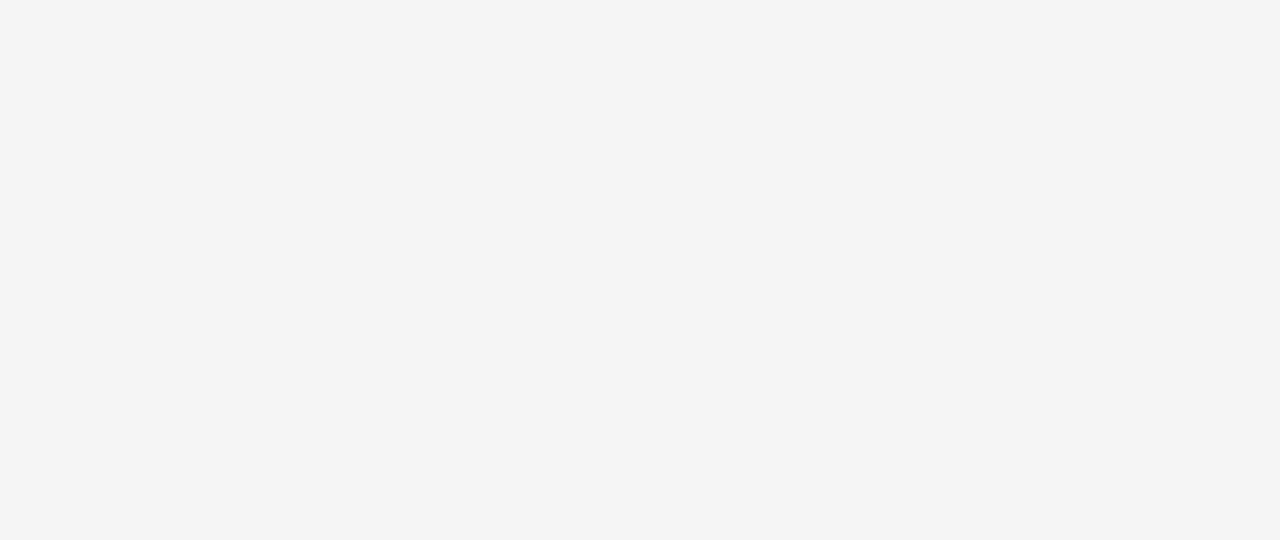
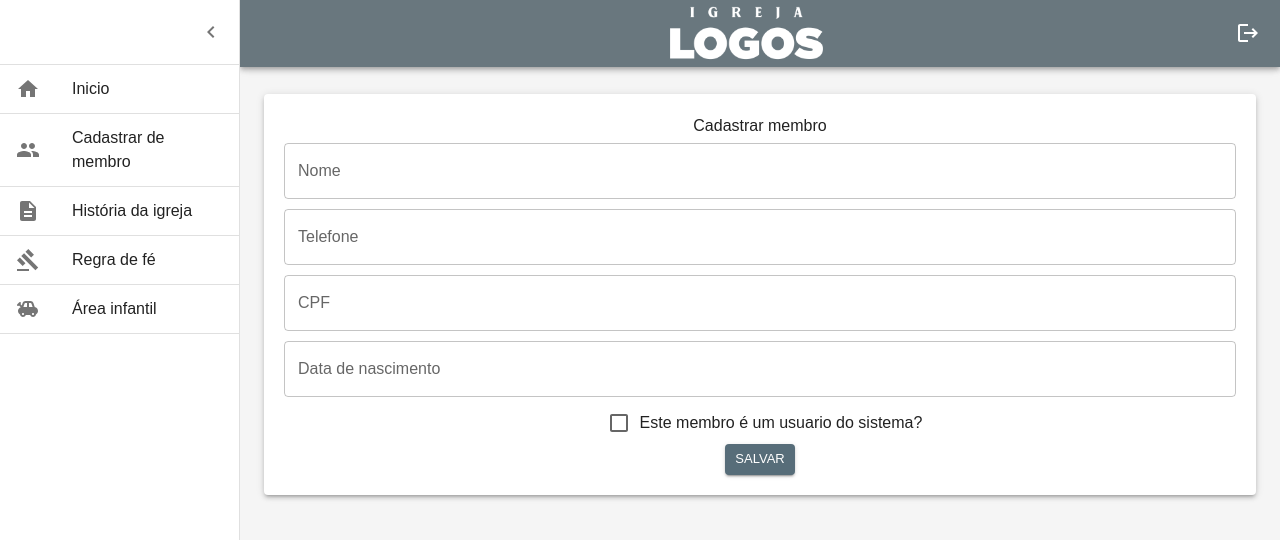
Before and after one commit to Geraldosbn/logos, a React (Vite) app: page /main/memberRegister in a window 1280 px wide. Before the commit this address had no page. Shown: the top 540 px of the page. Built offline with nearby package versions, Linux system fonts and the light colour scheme.

Commit message:
feat: implementa pagina de cadastro de membro com validação do formulario

```diff
--- a/src/App.tsx
+++ b/src/App.tsx
@@ -7,6 +7,7 @@ import { Main } from './pages/Main/Main.tsx'
 import { Login } from './pages/Login/Login.tsx'
 import { DataRegister } from './pages/DataRegister/DataRegister.tsx'
 import { mainPath } from './shared/constants/path.ts'
+import { MemberRegister } from './pages/MemberRegister/MemberRegister.tsx'
 
 function App() {
   return (
@@ -15,6 +16,10 @@ function App() {
         <Route path='/' element={<Login />} />
         <Route path={mainPath} element={<Main />}>
           <Route index path={mainPath} element={<Home />} />
+          <Route
+            path={`${mainPath}/memberRegister`}
+            element={<MemberRegister />}
+          />
           <Route
             path={`${mainPath}/churchHistory`}
             element={<ChurchHistory />}
--- /dev/null
+++ b/src/components/CheckBox/CheckBox.tsx
@@ -0,0 +1,29 @@
+import { Checkbox, CheckboxProps, Typography } from '@mui/material'
+import { useState } from 'react'
+import { useStyles } from './style'
+
+interface BaseCheckBoxProps extends Omit<CheckboxProps, 'label'> {
+  label: string
+  onclick: (value: boolean) => void
+}
+
+export const CheckBox = ({ label, onclick, ...props }: BaseCheckBoxProps) => {
+  const classes = useStyles()
+  const [checked, setChecked] = useState(false)
+
+  const handleCheck = (checked: boolean) => {
+    onclick(checked)
+    setChecked(checked)
+  }
+
+  return (
+    <div className={classes.container}>
+      <Checkbox
+        checked={checked}
+        onChange={(_, checked) => handleCheck(checked)}
+        {...props}
+      />
+      <Typography>{label}</Typography>
+    </div>
+  )
+}
--- /dev/null
+++ b/src/components/CheckBox/style.ts
@@ -0,0 +1,8 @@
+import { makeStyles } from '@mui/styles'
+
+export const useStyles = makeStyles(() => ({
+  container: {
+    display: 'flex',
+    alignItems: 'center'
+  }
+}))
--- a/src/components/InputTextField/InputTextField.tsx
+++ b/src/components/InputTextField/InputTextField.tsx
@@ -5,7 +5,7 @@ interface InputTextField extends StandardTextFieldProps {
 }
 export const InputTextField = ({ errorMessage, ...props }: InputTextField) => {
   return (
-    <div style={{ width: '100%' }}>
+    <div style={{ width: '100%', paddingBottom: 5, paddingTop: 5 }}>
       <TextField {...props} style={{ width: '100%' }} />
       <div style={{ color: 'red', fontSize: 12, margin: 0 }}>
         {errorMessage}
--- a/src/containers/AppDrawer/utils/listItem.tsx
+++ b/src/containers/AppDrawer/utils/listItem.tsx
@@ -1,4 +1,4 @@
-import { Description, Gavel, Home, Toys } from '@mui/icons-material'
+import { Description, Gavel, Home, People, Toys } from '@mui/icons-material'
 import { mainPath } from '../../../shared/constants/path'
 
 export interface ListItems {
@@ -10,6 +10,11 @@ export interface ListItems {
 export const listItems: ListItems[] = [
   { label: 'Inicio', to: `${mainPath}`, icon: <Home /> },
   {
+    label: 'Cadastrar de membro',
+    to: `${mainPath}/memberRegister`,
+    icon: <People />
+  },
+  {
     label: 'História da igreja',
     to: `${mainPath}/churchHistory`,
     icon: <Description />
--- /dev/null
+++ b/src/pages/MemberRegister/MemberRegister.tsx
@@ -0,0 +1,112 @@
+import { useState } from 'react'
+import { Paper, Typography } from '@mui/material'
+import { schemaForm } from './schemaForm'
+import { useStyles } from './style'
+import { useFormValidate } from '../../hooks/useFormValidate'
+import { InputTextField } from '../../components/InputTextField/InputTextField'
+import { Button } from '../../components/Button/Button'
+import { CheckBox } from '../../components/CheckBox/CheckBox'
+//import { Post } from '../../../../shared/interfaces/interfaces'
+
+export const MemberRegister = () => {
+  const classes = useStyles()
+  // const { mutateAsync: onSubmit, isSuccess } = useMemberRegister()
+
+  const [isUserSystem, setIsUserSystem] = useState(false)
+  const [passwords, setPasswords] = useState<{
+    password: string
+    confirmPassword: string
+  }>({ password: '', confirmPassword: '' })
+
+  const { register, errors, handleSubmit } = useFormValidate(
+    schemaForm({
+      isUserSystem,
+      passwordError: passwords.password !== passwords.confirmPassword
+    })
+  )
+
+  // useEffect(() => {
+  //   if (isSuccess) {
+  //     reset()
+  //     alert('artigo criado com sucesso.')
+  //   }
+  // }, [isSuccess])
+
+  const handleSubmitForm = () => {
+    //  onSubmit({ data, typePost }) data: Post
+  }
+
+  return (
+    <Paper className={classes.paper} elevation={3}>
+      <form className={classes.form} onSubmit={handleSubmit(handleSubmitForm)}>
+        <Typography className={classes.title}>Cadastrar membro</Typography>
+        <InputTextField
+          label='Nome'
+          inputProps={{ ...register('name') }}
+          error={!!errors.name}
+          errorMessage={errors.name?.message as string}
+        />
+        <InputTextField
+          label='Telefone'
+          type='number'
+          inputProps={{ ...register('phone') }}
+          error={!!errors.phone}
+          errorMessage={errors.phone?.message as string}
+        />
+        <InputTextField
+          label='CPF'
+          inputProps={{ ...register('cpf') }}
+          error={!!errors.cpf}
+          errorMessage={errors.cpf?.message as string}
+        />
+        <InputTextField
+          label='Data de nascimento'
+          inputProps={{ ...register('birthday') }}
+          error={!!errors.birthday}
+          errorMessage={errors.birthday?.message as string}
+        />
+        {isUserSystem && (
+          <div style={{ width: '100%' }}>
+            <InputTextField
+              label='Login'
+              autoComplete='username'
+              inputProps={{ ...register('username') }}
+              error={!!errors.username}
+              errorMessage={errors.username?.message as string}
+            />
+            <InputTextField
+              label='Senha'
+              type='password'
+              autoComplete='new-password'
+              onChange={evt =>
+                setPasswords({ ...passwords, password: evt.target.value })
+              }
+              inputProps={{ ...register('password') }}
+              error={!!errors.password}
+              errorMessage={errors.password?.message as string}
+            />
+            <InputTextField
+              label='confirme a senha'
+              type='password'
+              autoComplete='new-password'
+              onChange={evt =>
+                setPasswords({
+                  ...passwords,
+                  confirmPassword: evt.target.value
+                })
+              }
+              inputProps={{ ...register('confirmPassword') }}
+              error={!!errors.confirmPassword}
+              errorMessage={errors.confirmPassword?.message as string}
+            />
+          </div>
+        )}
+        <CheckBox
+          label='Este membro é um usuario do sistema?'
+          onclick={setIsUserSystem}
+        />
+        <Button type='submit'>Salvar</Button>
+      </form>
+    </Paper>
+  )
+}
--- /dev/null
+++ b/src/pages/MemberRegister/schemaForm.ts
@@ -0,0 +1,39 @@
+import * as Yup from 'yup'
+
+interface SchemaFormParams {
+  isUserSystem: boolean
+  passwordError: boolean
+}
+
+export const schemaForm = ({
+  isUserSystem,
+  passwordError
+}: SchemaFormParams) => {
+  const setPasswordSchema = (isUserSystem: boolean, passwordError: boolean) => {
+    const baseSchema = Yup.string()
+
+    if (isUserSystem) {
+      return baseSchema.required('Campo obrigatório.').when({
+        is: () => passwordError,
+        then: () =>
+          Yup.string().oneOf([Yup.ref('password')], 'As senhas não conferem')
+      })
+    } else {
+      return baseSchema
+    }
+  }
+
+  const userNameSchema = isUserSystem
+    ? Yup.string().required('Campo obrigatório.')
+    : Yup.string()
+
+  return Yup.object().shape({
+    name: Yup.string().required('Campo obrigatório.'),
+    phone: Yup.string().required('Campo obrigatório.'),
+    cpf: Yup.string().required('Campo obrigatório.'),
+    birthday: Yup.string().required('Campo obrigatório.'),
+    username: userNameSchema,
+    password: setPasswordSchema(isUserSystem, passwordError),
+    confirmPassword: setPasswordSchema(isUserSystem, passwordError)
+  })
+}
--- /dev/null
+++ b/src/pages/MemberRegister/style.ts
@@ -0,0 +1,22 @@
+import { makeStyles } from '@mui/styles'
+
+export const useStyles = makeStyles(() => ({
+  paper: {
+    display: 'flex',
+    flexDirection: 'column',
+    alignItems: 'center',
+    justifyContent: 'space-between',
+    padding: 20,
+    width: '100%'
+  },
+  title: {
+    fontWeight: 'bold'
+  },
+  form: {
+    display: 'flex',
+    flexDirection: 'column',
+    alignItems: 'center',
+    justifyContent: 'space-between',
+    width: '100%'
+  }
+}))
```
Also changed, not shown: src/pages/MemberRegister/service/useMemberRegister.ts (added, +17 -0 lines).
